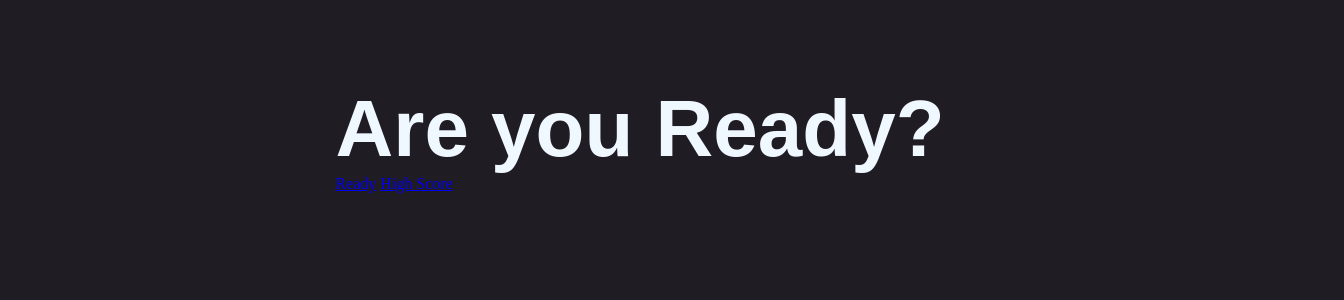
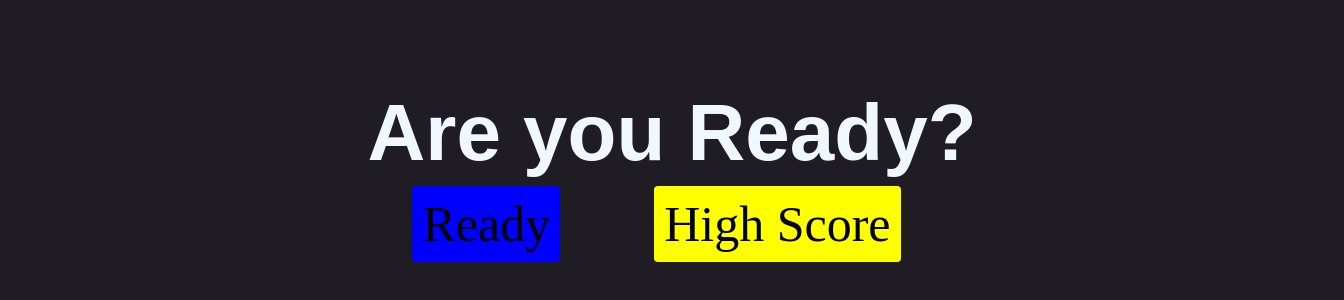
Before and after one commit to Camshaft2022/CI_PP2_QUIZ, a plain HTML site: page index.html in a window 1280 px wide. Shown: the part 262-562 px from the top of the page, 1344 px wide, since content can reach past the window. Drawn offline with Linux system fonts and the light colour scheme.

Commit message:
added button css and html

```diff
--- a/index.html
+++ b/index.html
@@ -11,7 +11,7 @@
     <div class="container" class="flex-column flex-centre">
         <div id="home">
             <h2>Are you Ready?</h2>
-            <a href="/Ready.html" class="btn">Ready</a>
+            <a href="/Ready.html" class="btn" id="ready-btn">Ready</a>
             <a href="/HighScore.html" class="btn" id="highscore-btn">High Score</a>
 
 
--- a/style.css
+++ b/style.css
@@ -8,6 +8,7 @@ h2 {
     font-size: 80px;
     font-family: Arial, Helvetica, sans-serif;
     color: aliceblue;
+    margin-bottom: 1rem;
 }
 
 .container {
@@ -16,7 +17,9 @@ h2 {
     display: flex;
     justify-content: center ;
     align-items: center;
+    max-width: 88rem;
     margin: 0 auto;
+    padding: 2rem;
 }
 
 .flex-column {
@@ -28,6 +31,39 @@ h2 {
     justify-content: center ;
 }
 
-.hidden {
-    display: none;
+.btn {
+    font-size: 50px;
+    font-weight: 300;
+    padding: 10px;
+    margin: 45px;
+    width: 50px;
+    text-align: center;
+    justify-content: center;
+    text-decoration: none;
+    color: black;
+    border: 2px;
+    border-radius: 4px;
 }
+
+.btn:hover {
+    cursor: pointer;
+    transition: 150ms;
+    transform: scale(1.03);
+}
+
+.btn[disabled]:hover {
+    cursor: not-allowed;
+    box-shadow: none;
+    transform: none;
+}
+
+#highscore-btn {
+    background: yellow
+}
+#highscore-btn:hover {
+    box-shadow:  2px white;
+}
+
+#ready-btn {
+    background: blue;
+}
```
